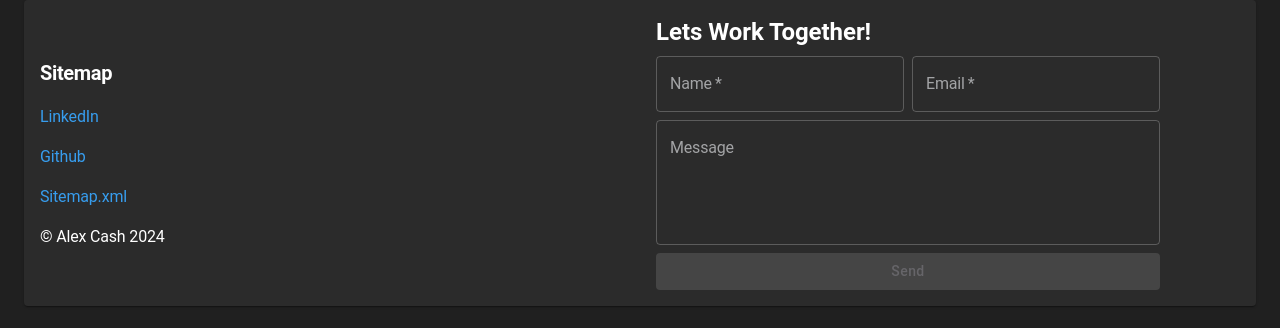
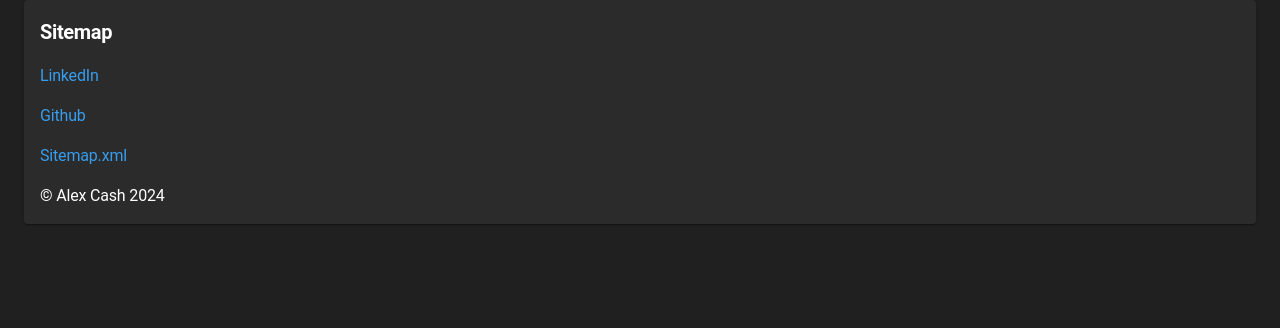
Before and after one commit to alcash55/Portfolio, a React (Vite) app: page / in a window 1280 px wide. Shown: the top 328 px of the page. Built offline with nearby package versions, Linux system fonts and the light colour scheme.

Commit message:
move contact form to contact page

```diff
--- a/src/components/AppShell/InternalComponents/Footer.tsx
+++ b/src/components/AppShell/InternalComponents/Footer.tsx
@@ -27,12 +27,7 @@ export const Footer = () => {
           gap: 2,
         }}
       >
-        <Stack
-          spacing={2}
-          width={"50%"}
-          order={tablet ? 2 : 1}
-          sx={{ textAlign: "start" }}
-        >
+        <Stack spacing={2} width={"50%"} sx={{ textAlign: "start" }}>
           <Typography variant="h6" component={"h1"}>
             Sitemap
           </Typography>
@@ -59,9 +54,6 @@ export const Footer = () => {
           </Link>
           <Typography>© Alex Cash {date}</Typography>
         </Stack>
-        <Box order={tablet ? 1 : 2}>
-          <ConnectForm />
-        </Box>
       </Card>
     </Toolbar>
   );
--- a/src/components/AppShell/InternalComponents/Layouts/SideNav.tsx
+++ b/src/components/AppShell/InternalComponents/Layouts/SideNav.tsx
@@ -4,6 +4,7 @@ import { Menu } from "@mui/icons-material";
 import { useSettingDrawer } from "../useSettingsDrawer";
 import { SettingsDrawer } from "../SettingsDrawer";
 import { Sidebar } from "../Sidebar";
+import { Footer } from "../Footer";
 
 export const SideNav = ({ children }: PropsWithChildren) => {
   const { settingDrawer, setSettingDrawer } = useSettingDrawer();
@@ -15,6 +16,8 @@ export const SideNav = ({ children }: PropsWithChildren) => {
         setSettingDrawer={setSettingDrawer}
       />
       <Sidebar children={children} />
+
+      <Footer />
       <Fab
         size="medium"
         color="secondary"
```
Also changed, not shown: src/components/Pages/Contact/Contact.tsx (+11 -1 lines).
